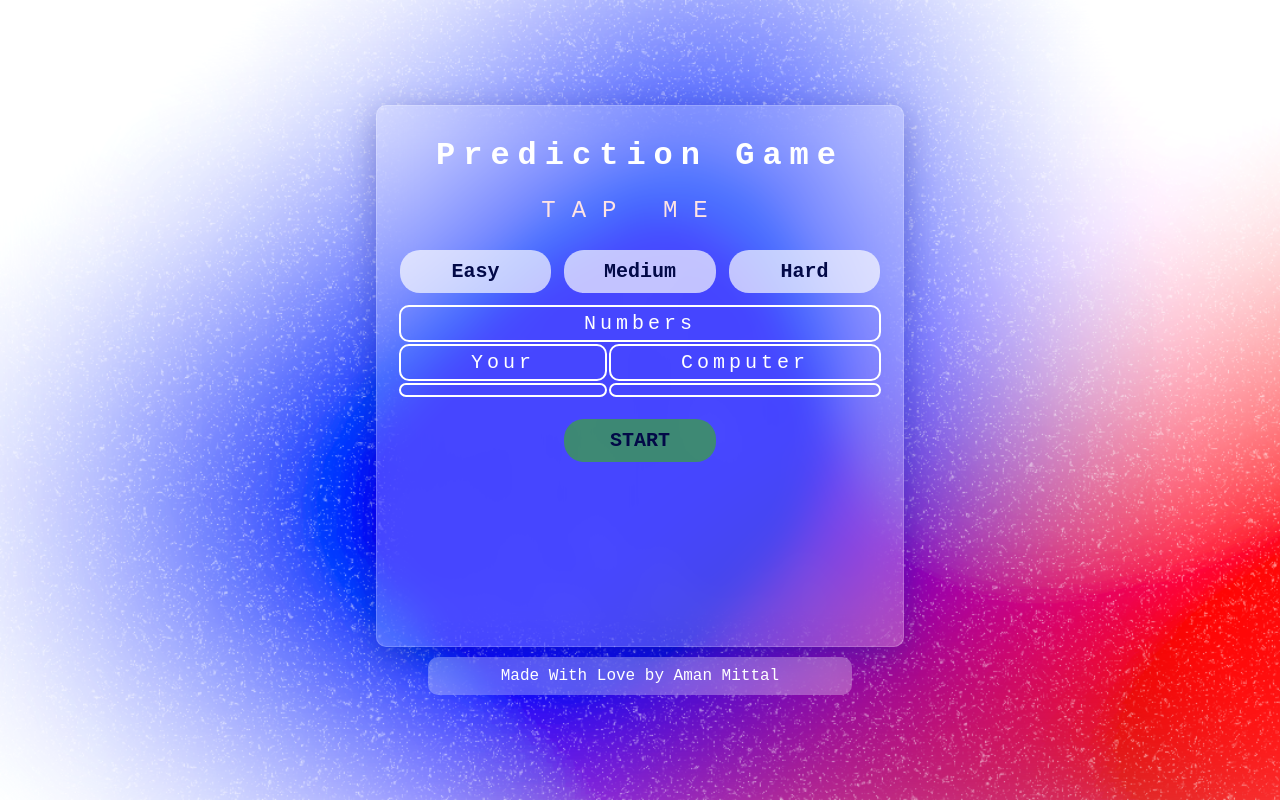
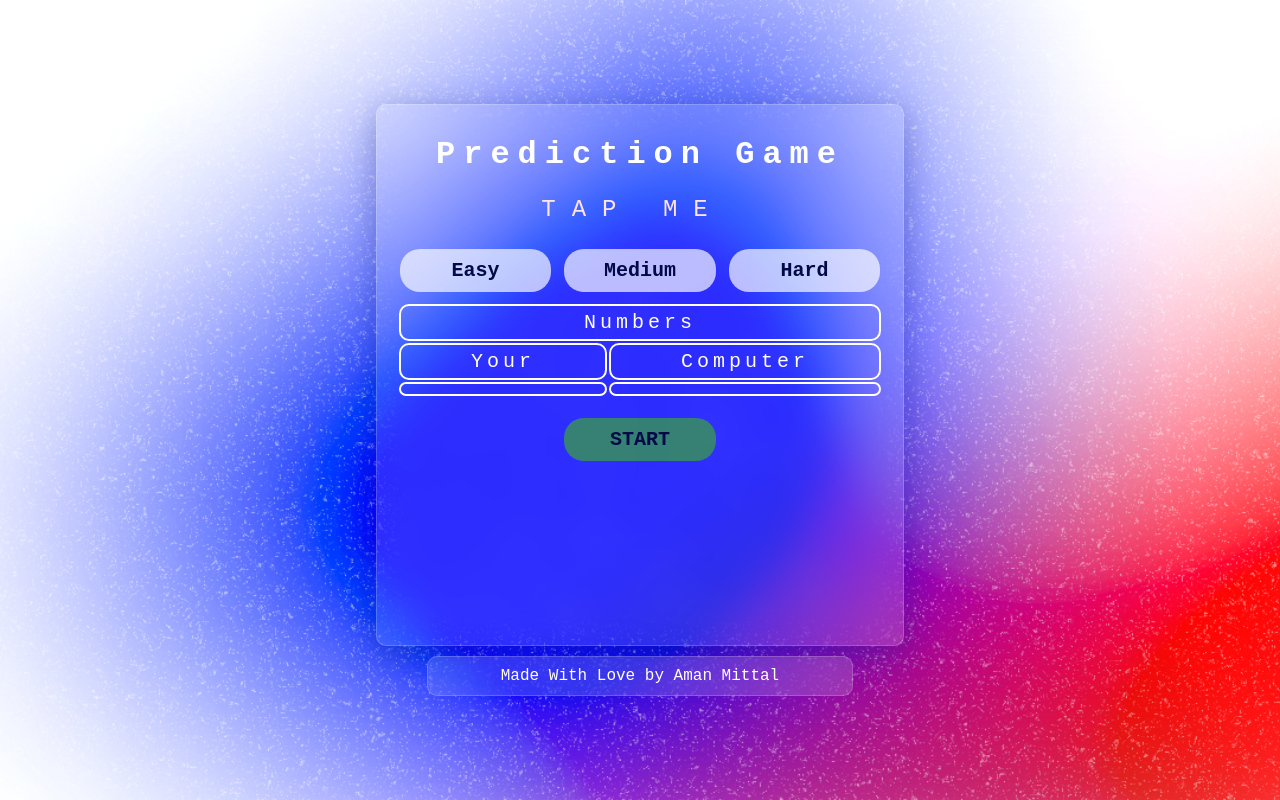
Before and after one commit to alphacoderaman0/Prediction-Game, a plain HTML site: page Index.html in a window 1280 px wide. Drawn offline with Linux system fonts and the light colour scheme; a web font is replaced by a local one.

Commit message:
More Changes

```diff
--- a/Style.css
+++ b/Style.css
@@ -28,7 +28,7 @@ body {
     border-radius: 10px;
     color: #fff;
     padding: 10px;
-    background: rgba(255, 255, 255, 0.25);
+    background: rgba(255, 255, 255, 0.151);
     box-shadow: 0 8px 32px 0 rgba(31, 38, 135, 0.37);
     backdrop-filter: blur(18px);
     -webkit-backdrop-filter: blur(18px);
@@ -148,8 +148,9 @@ td {
 
 footer {
     color: #fff;
-    background-color: #ffffff4c;
-    backdrop-filter: blur(10px);
+    background-color: rgba(255, 255, 255, 0.151);
+    backdrop-filter: blur(18px);
+    border: 1px solid rgba(255, 255, 255, 0.18);
     padding: 10px;
     width: 31.5%;
     border-radius: 10px;
```
Also changed, not shown: 1 other file.
